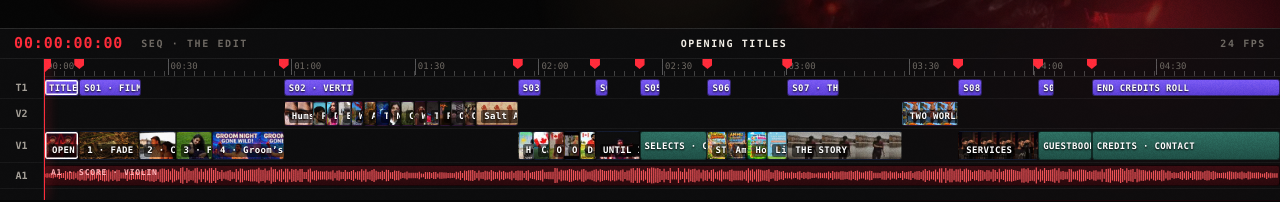
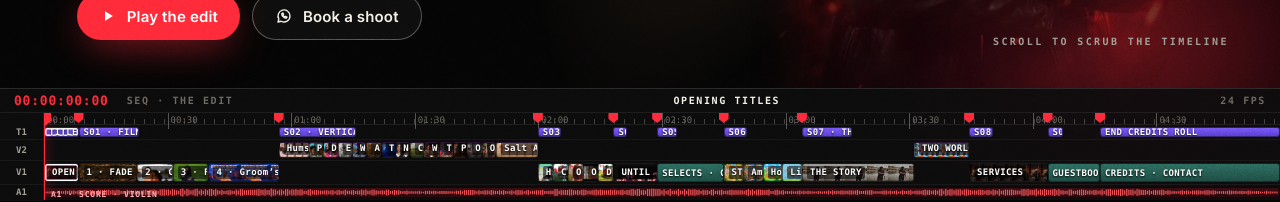
Before and after one commit to futureyesfilms/futureyesfilms.github.io, a plain HTML site: page index.html in a window 1280 px wide. Shown: the part 600-802 px from the top of the page. Drawn offline with Linux system fonts and the light colour scheme; no server answers; animation ran at ten frames a second.

Commit message:
v15: compact timeline

```diff
--- a/index.html
+++ b/index.html
@@ -20,8 +20,8 @@
 <link rel="icon" href="assets/favicon.png">
 <link rel="preload" href="assets/fonts/bebas.woff2" as="font" type="font/woff2" crossorigin>
 <link rel="preload" as="image" href="assets/img/poster-810.webp" imagesrcset="assets/img/poster-540.webp 540w, assets/img/poster-810.webp 810w, assets/img/poster-1088.webp 1088w" imagesizes="(max-width: 820px) 100vw, 42vw" fetchpriority="high">
-<link rel="stylesheet" href="styles.css?v=14">
-<script src="script.js?v=14" defer></script>
+<link rel="stylesheet" href="styles.css?v=15">
+<script src="script.js?v=15" defer></script>
 </head>
 <body>
 <a class="skip" href="#films">Skip to content</a>
--- a/styles.css
+++ b/styles.css
@@ -698,3 +698,12 @@ html.no-intro .ln__in::after{animation-delay:3s}
   .gb__row{grid-template-columns:minmax(0,1fr) minmax(0,.9fr);gap:10px}
 }
 @media (prefers-reduced-motion:reduce){.gb__rec{animation:none}.gb__note.is-new{animation:none}.gb__note,.gb__send{transition:none}}
+
+/* v15: compact timeline on laptop/desktop ONLY (SHIFIN 6:37 PM "reduce the size of the timeline"); nothing else changed */
+@media (min-width:821px){
+  :root{--tlh:112px}
+  .tl__head{height:24px}
+  .tl__tc{font-size:13px}
+  .tl__labels,.tl__track{grid-template-rows:12px 15px 21px 24px 16px}
+  .tl__labels{font-size:9px}
+}
```
